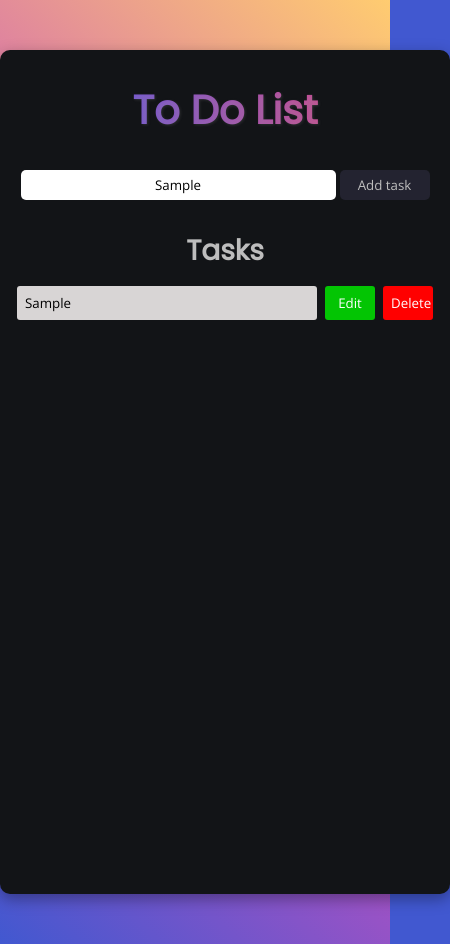
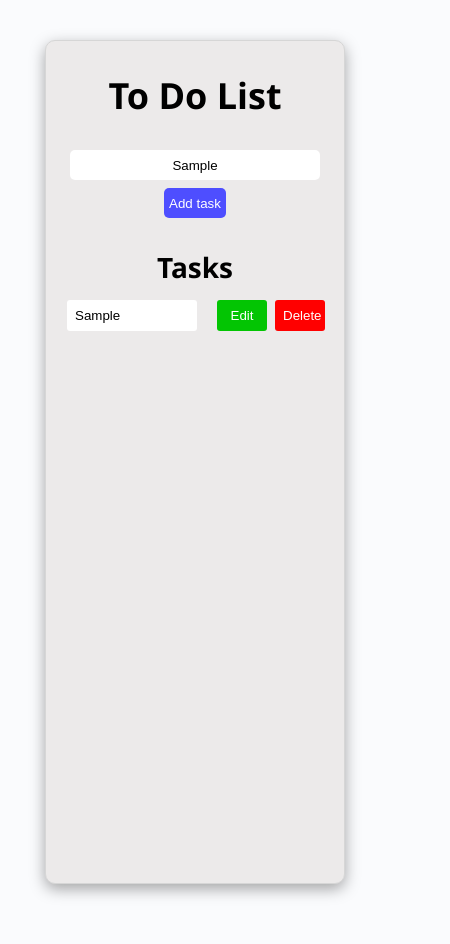
Before and after one commit to Elliee/js-to-do-list, a plain HTML site: page index.html in a window 390 px wide. Both pictures are taken after typing "Sample" into the empty fields and a click on the input "Add task". Shown: the whole page, 450 px wide, since content can reach past the window. Drawn offline with nearby package versions, Linux system fonts and the light colour scheme.

Commit message:
fixed responsiveness issues

```diff
--- a/index.html
+++ b/index.html
@@ -15,6 +15,8 @@
 <body>
 
   <div class="container">
+
+    <div class="form-section">
       <header>
         <h1>To Do List</h1>
         <form id="task-form">
@@ -22,6 +24,7 @@
           <input type="submit" value="Add task" id="task-submit-btn">
         </form>
       </header>
+    </div>
 
 
     <h2>Tasks</h2>
--- a/style.css
+++ b/style.css
@@ -5,20 +5,23 @@
 }
 
 body {
-  background-color: #4158D0;
-  background-image: linear-gradient(43deg, #4158D0 0%, #C850C0 46%, #FFCC70 100%);
-  background-repeat: no-repeat;
-  background-size: cover;
+  background-color: #fafbfd;
+
 }
 
+
+
 .container {
-  width: 900px;
-  margin: 50px auto;
-  background-color: hsl(216, 12%, 8%);
+  width: 1000px;
+  margin: 40px auto;
+  border: 1px solid rgb(214, 214, 214);
+  background-color: rgb(236, 234, 234);
   border-radius: 10px;
   height: 100vh;
   box-shadow: rgba(0, 0, 0, 0.35) 0px 5px 15px;
 }
+
+
 
 @media(max-width: 992px) {
   .container {
@@ -32,71 +35,75 @@ body {
   }
 }
 
-@media(max-width:  576px) {
+@media(max-width:576px) {
   .container {
-    width: 450px;
+    width: 300px;
+  }
+  .task {
+    width: 150px;
+  }
+  #task-submit-btn {
+    margin-top: 8px;
   }
 }
 
 h1 {
-  font-family: 'Poppins', sans-serif;
+  font-family:'Segoe UI', Tahoma, Geneva, Verdana, sans-serif;
   text-align: center;
   padding-top: 30px;
   padding-bottom: 30px;
-  font-size: 40px;
-  background-image: linear-gradient(90deg, rgba(63,94,251,1) 0%, rgba(252,70,107,1) 100%);
-  -webkit-background-clip: text;
-  -webkit-text-fill-color: transparent;  background-image: linear-gradient(90deg, rgba(63,94,251,1) 0%, rgba(252,70,107,1) 100%);
-  text-shadow: 1px 1px 3px rgba(146, 145, 145, 0.2);
+  font-size: 36px;
 }
+
+
 
 #task-form {
   text-align: center;
+
 }
 
 #task-input {
-  width: 315px;
+  width: 250px;
   height: 30px;
   border-radius: 5px;
   border: none;
-  font-family: 'Open Sans', sans-serif;
+  font-family:Arial, Helvetica, sans-serif;
   text-align:center;
 }
 
 #task-submit-btn {
   height: 30px;
-  width: 90px;
+  width: 62px;
   border-radius: 5px;
   border: none;
-  font-family: 'Open Sans', sans-serif;
-  background-color: rgb(35, 35, 48);
-  color: rgb(189, 189, 189);
+  font-family: Arial, Helvetica, sans-serif;
+  background-color: rgb(78, 78, 255);
+  color: white;
 }
 
 #task-submit-btn:hover {
-  background-color: rgb(33, 33, 44);
-  color:rgb(145, 145, 145);
+  background-color: rgb(49, 49, 243);
   cursor: pointer;
 }
 
 h2 {
   text-align: center;
   margin-top: 30px;
-  font-family: 'Poppins', sans-serif;
-  color: rgb(189, 189, 189);
+  font-family:'Segoe UI', Tahoma, Geneva, Verdana, sans-serif;
+  color: black;
   margin-bottom: 10px;
   font-size: 28px;
 }
 
 
 .task-content {
-  width: 300px;
+  width: 250px;
   margin: 4px;
   padding: 8px;
   border: none;
-  background-color:rgb(216, 213, 213);
+  background-color: white;
   border-radius: 3px;
-  font-family: 'Open Sans', sans-serif;
+  font-family:Arial, Helvetica, sans-serif;
 }
 
 .edit-delete-btns button {
@@ -111,7 +118,7 @@ h2 {
   background-color: rgb(3, 197, 3);
   border-radius: 3px;
   border: none;
-  font-family: 'Open Sans', sans-serif;
+  font-family:Arial, Helvetica, sans-serif;
 }
 
 .delete {
@@ -119,7 +126,7 @@ h2 {
   background-color: red;
   border-radius: 3px;
   border: none;
-  font-family: 'Open Sans', sans-serif;
+  font-family:Arial, Helvetica, sans-serif;
 }
 
 .edit:hover {
@@ -137,13 +144,35 @@ h2 {
 .tasks {
   display: flex;
   flex-wrap: wrap;
+  width: 500px;
   justify-content: center;
   align-items: center;
-  width: 450px;
   margin: 0 auto;
 }
 
 .edit-delete-btns {
   display: flex;
+}
 
+@media(max-width: 992px) {
+  .tasks {
+    width: 500px;
+  }
 }
+
+@media(max-width: 768px) {
+  .tasks {
+    width: 500px;
+  }
+}
+
+
+@media (max-width: 576px) {
+  .tasks {
+    width: 300px;
+  }
+
+  .task-content {
+    width: 130px;
+  }
+}
```
Lines whose indentation alone changed are shown as unchanged.
